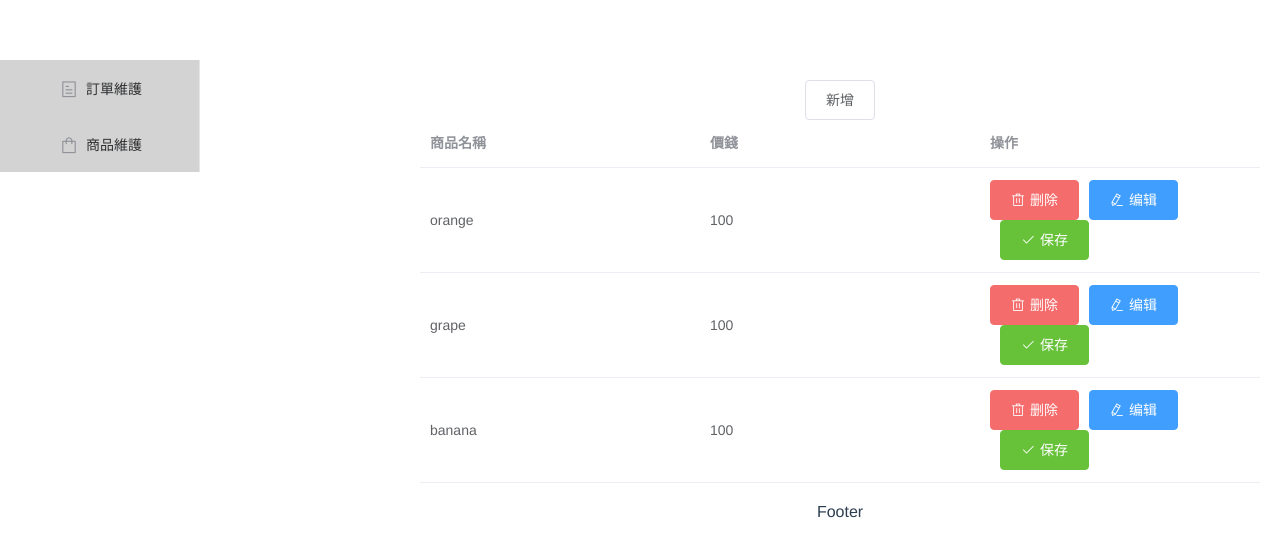
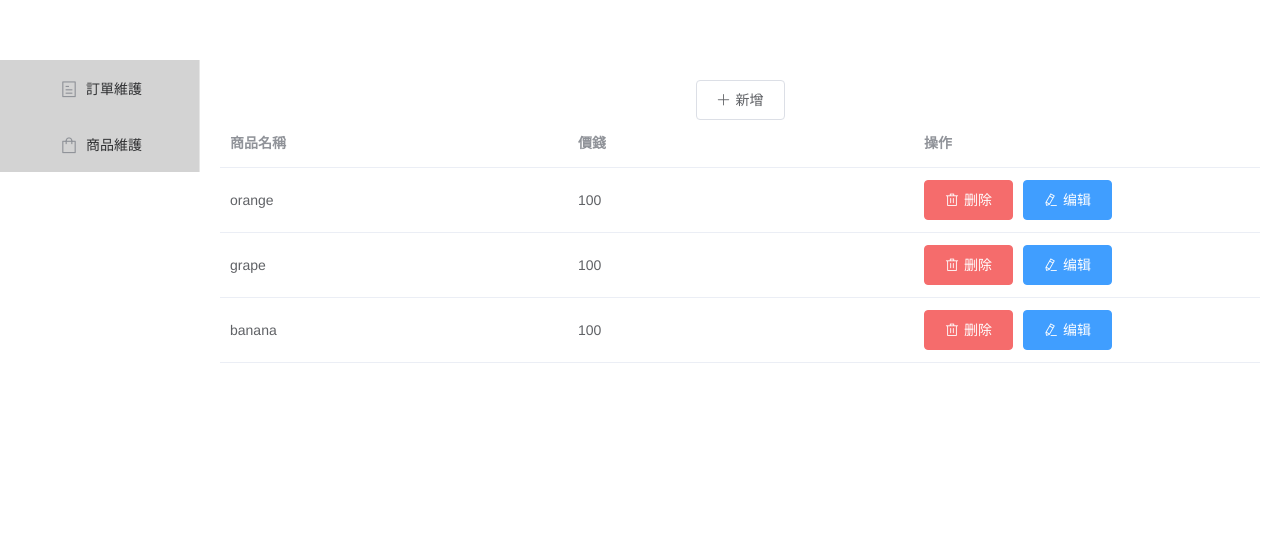
Before and after one commit to 0pcn/CommoditySystemBack, a Vue app in the folder back/: page /#/CommodityMaintain in a window 1280 px wide. Shown: the top 556 px of the page. Built offline with nearby package versions, Linux system fonts and the light colour scheme.

Commit message:
saving button features

```diff
--- a/back/src/components/CommodityMaintain.vue
+++ b/back/src/components/CommodityMaintain.vue
@@ -2,7 +2,7 @@
 <template>
   <div class="TestWorld">
     <div>
-      <el-button @click="dialogFormVisible = true">新增</el-button>
+      <el-button @click="dialogFormVisible = true" icon="el-icon-plus">新增</el-button>
 
       <el-dialog title="新增" :visible.sync="dialogFormVisible">
         <el-form :model="newValue">
@@ -53,8 +53,8 @@
             v-model="scope.$index"
             @click="handleEdit(scope.$index, scope.row)">编辑
           </el-button>
+          <div v-else>
             <el-button
-            v-else
               type="info"
               icon="el-icon-close"
               v-model="scope.$index"
@@ -63,7 +63,9 @@
             <el-button
               type="success"
               icon="el-icon-check"
-            @click="savemodify">保存</el-button>
+              @click="savemodify(scope.$index, scope.row)">保存
+            </el-button>
+          </div>
         </template>
       </el-table-column>
     </el-table>
@@ -79,17 +81,20 @@ export default {
         {
           name: 'orange',
           price: 100,
-          editing: false
+          editing: false,
+          saving: false
         },
         {
           name: 'grape',
           price: 100,
-          editing: false
+          editing: false,
+          saving: false
         },
         {
           name: 'banana',
           price: 100,
-          editing: false
+          editing: false,
+          saving: false
         }
       ],
       prevValue:{},
@@ -116,14 +121,19 @@ export default {
       let prevContent = this.prevValue.name;
       this.$set(row,"name",prevContent);
     },
-    savemodify(){               //保存
+    savemodify(index,row){               //保存
+      row.editing = false;
+      row.saving = true;
       console.log(JSON.stringify(this.tableData))
+    },
+    clearInput() {
+      this.newValue.name = ''
+      this.newValue.price = ''
     },
     handleAdd() {
       this.tableData.push({name:this.newValue.name,price:this.newValue.price}) //新增
       this.dialogFormVisible = false
-      this.newValue.name = ''
-      this.newValue.price = ''
+      this.clearInput();
     },
   }
 }
--- a/back/src/components/Home.vue
+++ b/back/src/components/Home.vue
@@ -1,9 +1,8 @@
 <template>
   <div>
     <el-container>
-      <el-aside width="400px">
-        <el-row>
-          <el-col :span="12">
+      <el-aside width="200px">
+          <el-col>
             <el-menu
               background-color="lightgray"
               default-active="2"
@@ -18,11 +17,9 @@
               </el-menu-item>
             </el-menu>
           </el-col>
-        </el-row>
       </el-aside>
       <el-container>
         <el-main><router-view></router-view></el-main>
-        <el-footer>Footer</el-footer>
       </el-container>
     </el-container>
   </div>
```
Lines whose indentation alone changed are shown as unchanged.
